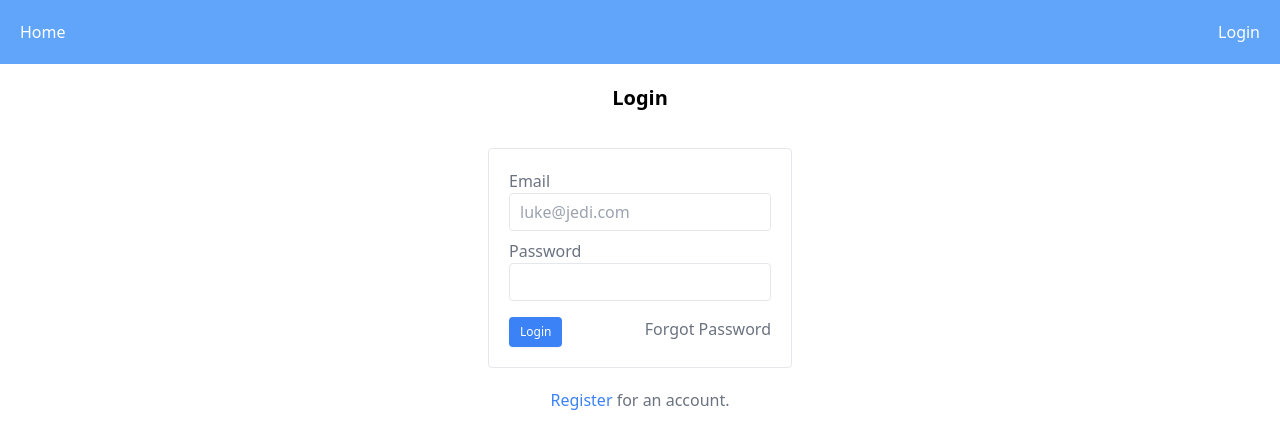
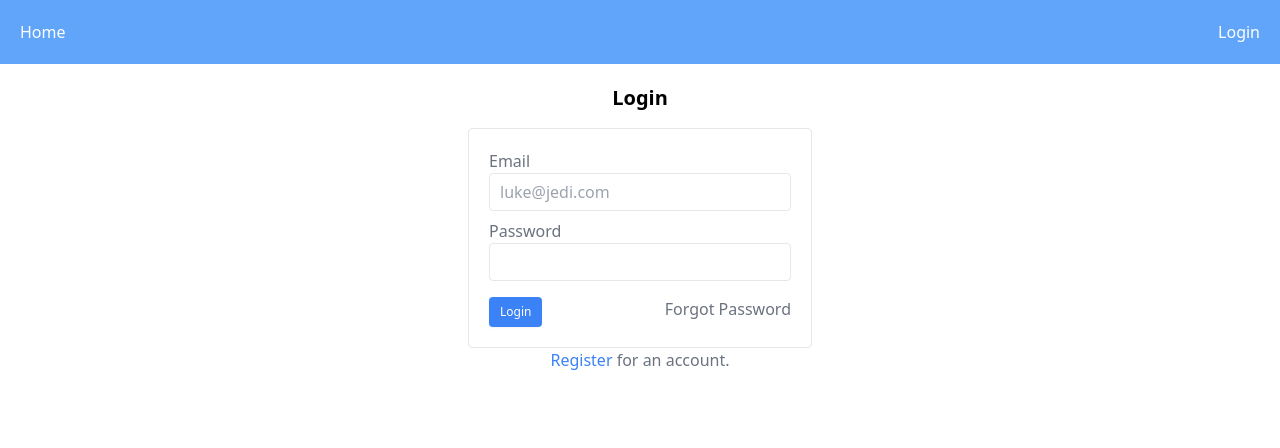
Before and after one commit to garethredfern/laravel-vue, a Vue app: page /login in a window 1280 px wide. Shown: the top 448 px of the page. Built offline with nearby package versions, Linux system fonts and the light colour scheme; no server answers.

Commit message:
adjust page padding

```diff
--- a/src/components/AuthUser.vue
+++ b/src/components/AuthUser.vue
@@ -1,5 +1,5 @@
 <template>
-  <div class="max-w-sm p-5">
+  <div class="max-w-sm">
     <h2 class="mb-2 text-lg font-bold text-center">User Details</h2>
     <div class="p-5 border rounded">
       <ul>
--- a/src/components/LoginForm.vue
+++ b/src/components/LoginForm.vue
@@ -1,5 +1,5 @@
 <template>
-  <div class="max-w-sm p-5 m-auto">
+  <div class="max-w-sm">
     <form @submit.prevent="login" class="p-5 border rounded">
       <div class="mb-2">
         <label for="email" class="text-gray-500">Email</label>
--- a/src/components/UpdatePassword.vue
+++ b/src/components/UpdatePassword.vue
@@ -1,5 +1,5 @@
 <template>
-  <div class="max-w-sm p-5">
+  <div class="max-w-sm">
     <h2 class="mb-2 text-lg font-bold text-center">Update Password</h2>
     <form @submit.prevent="updatePassword" class="p-5 border rounded">
       <div class="mb-2">
```
